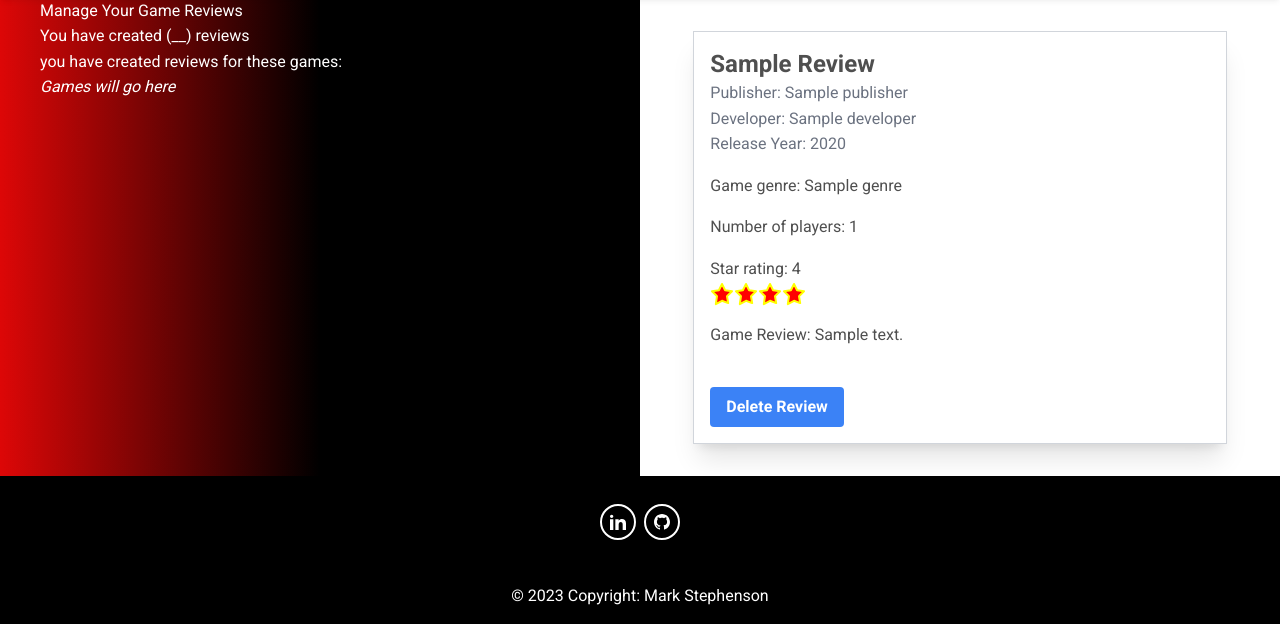
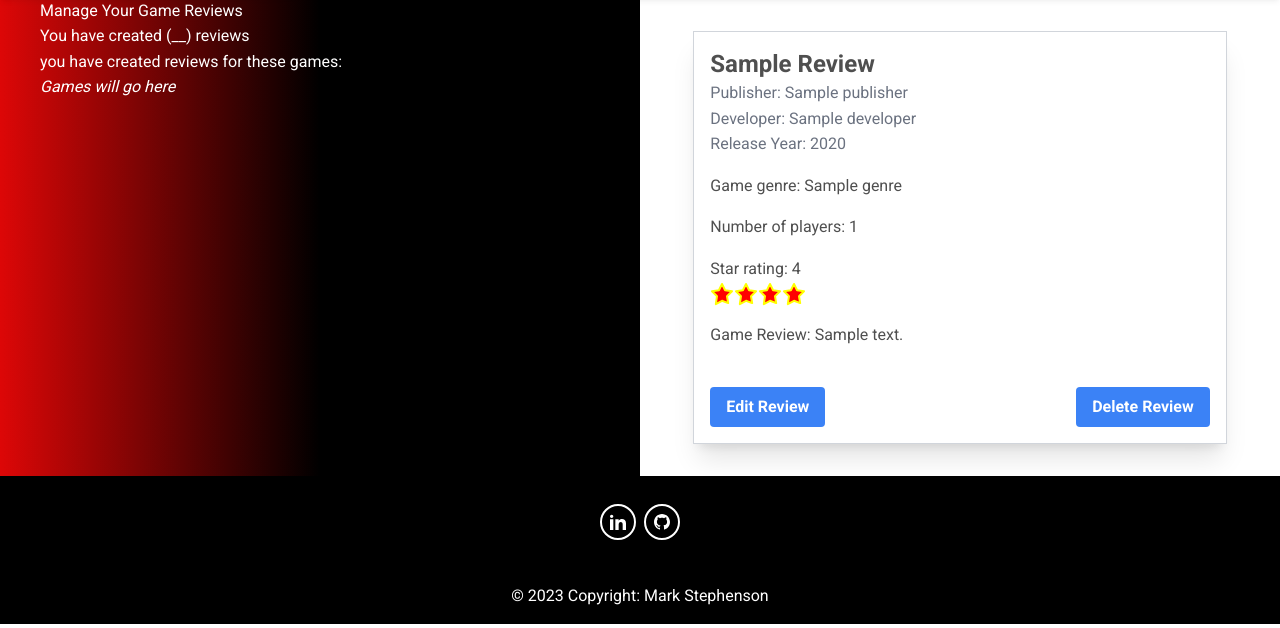
Before and after one commit to MJstephenson/game-reviews, a Flask app: template templates/manage_reviews.html in a window 1280 px wide. Shown: the part 93-721 px from the top of the page. Run offline with Flask 3, Linux system fonts and the light colour scheme; the template is opened without the code that fills it: most values are stand-ins (such as "Sample title", 1, 10 or a date in 2020); some libraries are stand-ins or nearby versions; some web fonts are replaced.

Commit message:
Add edit review button

```diff
--- a/templates/manage_reviews.html
+++ b/templates/manage_reviews.html
@@ -35,6 +35,13 @@
                 </svg>
                 {% endfor %}
             <p class="mt-4"><span>Game Review: </span>{{ review.game_review }}</p>
+            <div class="flex justify-between">
+                <form action="">
+                    <button type="button"
+                        class="bg-blue-500 hover:bg-blue-700 text-white font-bold py-2 px-4 rounded focus:outline-none focus:shadow-outline mt-10">
+                        Edit Review
+                    </button>
+                </form>
                 <!-- I have concatenated the string with review_id so that the revew id matches the forms id for deletion-->
                 <form action="{{ url_for('delete_review', review_id=review._id) }}" method="post"
                     id="deleteForm{{review._id}}">
@@ -43,6 +50,8 @@
                         Delete Review
                     </button>
                 </form>
+            </div>
+
         </div>
 
         {% else %}
```
Lines whose indentation alone changed are shown as unchanged.
